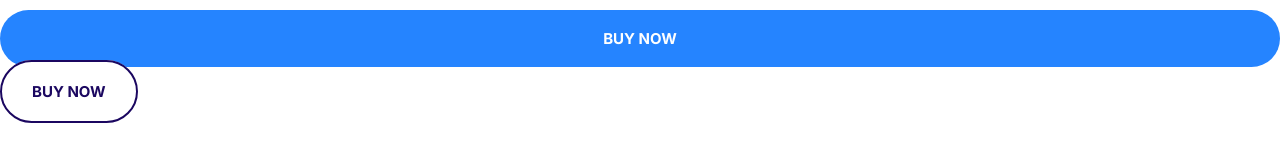
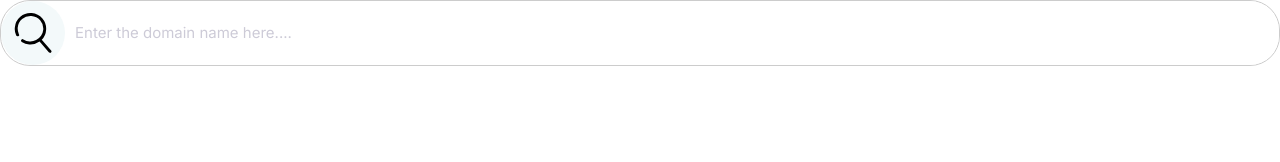
Before and after one commit to Miraj369/Moshify-HTML-CSS-learning-, a plain HTML site: page index.html in a window 1280 px wide. Drawn offline with Linux system fonts and the light colour scheme.

Commit message:
Updated icon-group

```diff
--- a/CSS/style.css
+++ b/CSS/style.css
@@ -4,6 +4,8 @@
   --color-accent: #ff3400;
   --color-heeadings: #1b0760;
   --color-body: #918ca4;
+  --color-border: #ccc;
+  --border-radius: 30px;
 }
 *,
 *::after,
@@ -201,3 +203,34 @@ a {
   background: var(--color-heeadings);
   color: #fff;
 }
+/* Inputs */
+.input {
+  border-radius: var(--border-radius);
+  border: 1px solid var(--color-border);
+  color: var(--color-heeadings);
+  font-size: 2rem;
+  outline: 0;
+  padding: 1.5rem 3.5rem;
+}
+::placeholder {
+  color: #cdcbd7;
+}
+.input-group {
+  border: 1px solid var(--color-border);
+  border-radius: var(--border-radius);
+  display: flex;
+}
+.input-group .input {
+  border: 0;
+  flex-grow: 1;
+  padding: 1.5rem 1rem;
+}
+.input-group .btn {
+  margin: 4px;
+}
+
+@media screen and (min-width: 1024px) {
+  .input {
+    font-size: 1.5rem;
+  }
+}
--- a/index.html
+++ b/index.html
@@ -15,7 +15,17 @@
     <link rel="stylesheet" href="CSS/style.css" />
   </head>
   <body>
-    <button class="btn btn--primary btn--block">Buy Now</button>
-    <a href="#" class="btn btn--secondary btn--outline">Buy Now</a>
+    <div class="input-group">
+      <span class="icon-container">
+        <svg class="icon icon-primary">
+          <use xlink:href="images/sprite.svg#search"></use>
+        </svg>
+      </span>
+      <input
+        type="text"
+        class="input"
+        placeholder="Enter the domain name here...."
+      />
+    </div>
   </body>
 </html>
```
Also changed, not shown: components/icons-group.html (added, +12 -0 lines).
